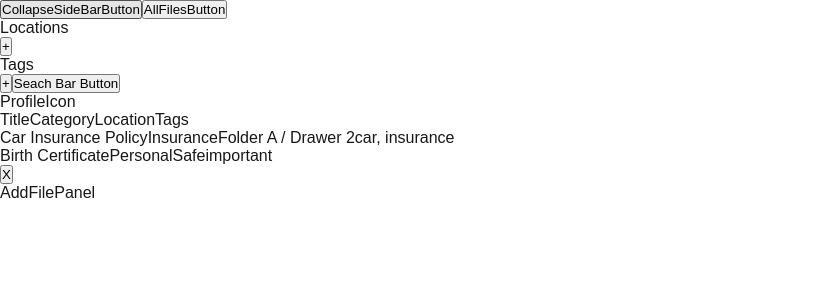
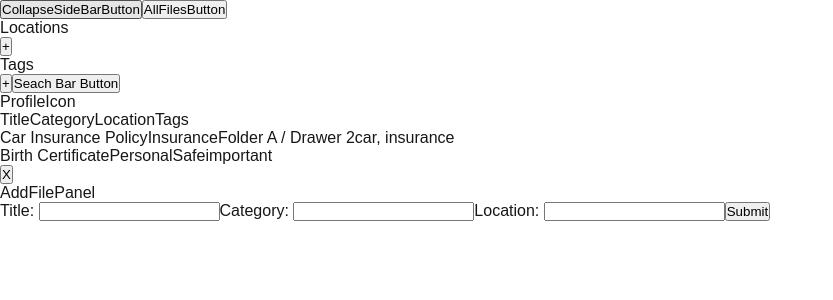
Before and after one commit to jamellemessinger/physical-file-organizer, a Next.js app: page / in a window 1280 px wide. Both pictures are taken after a click on the button "Add File Button". Shown: the top 300 px of the page, without its empty margins (0-833 px from the left). Built offline with nearby package versions, Linux system fonts and the light colour scheme.

Commit message:
add form submission handling

```diff
--- a/src/app/page.jsx
+++ b/src/app/page.jsx
@@ -25,7 +25,10 @@ export default function Home() {
       <SearchContainer onUserIconClick={handleUserIconClick} />
       {userPanelOpen && <UserPanel />}
       <FileContainer />
-      <AddFileButton isOpen={addFilePanelOpen} onAddFileButtonClick={handleAddFileButtonClick} />
+      <AddFileButton
+        isOpen={addFilePanelOpen}
+        onAddFileButtonClick={handleAddFileButtonClick}
+      />
       {addFilePanelOpen && <AddFilePanel />}
     </>
   );
--- a/src/components/add-file/AddFilePanel.jsx
+++ b/src/components/add-file/AddFilePanel.jsx
@@ -1,5 +1,30 @@
 import React from 'react';
 
 export default function AddFilePanel() {
-  return <div>AddFilePanel</div>;
+  const handleSubmit = (e) => {
+    e.preventDefault();
+    const form = e.target;
+    const fileData = {
+      title: form['title'].value,
+      category: form['category'].value,
+      location: form['location'].value,
+    };
+    console.log(fileData);
+    e.target.reset();
+  };
+
+  return (
+    <>
+      <div>AddFilePanel</div>
+      <form onSubmit={handleSubmit}>
+        <label htmlFor="title">Title: </label>
+        <input type="text" name="title" required />
+        <label htmlFor="category">Category: </label>
+        <input type="text" name="category" required />
+        <label htmlFor="location">Location: </label>
+        <input type="text" name="location" required />
+        <input type="submit" />
+      </form>
+    </>
+  );
 }
```
Also changed, not shown: src/components/add-file/AddFileButton.jsx (+5 -3 lines).
